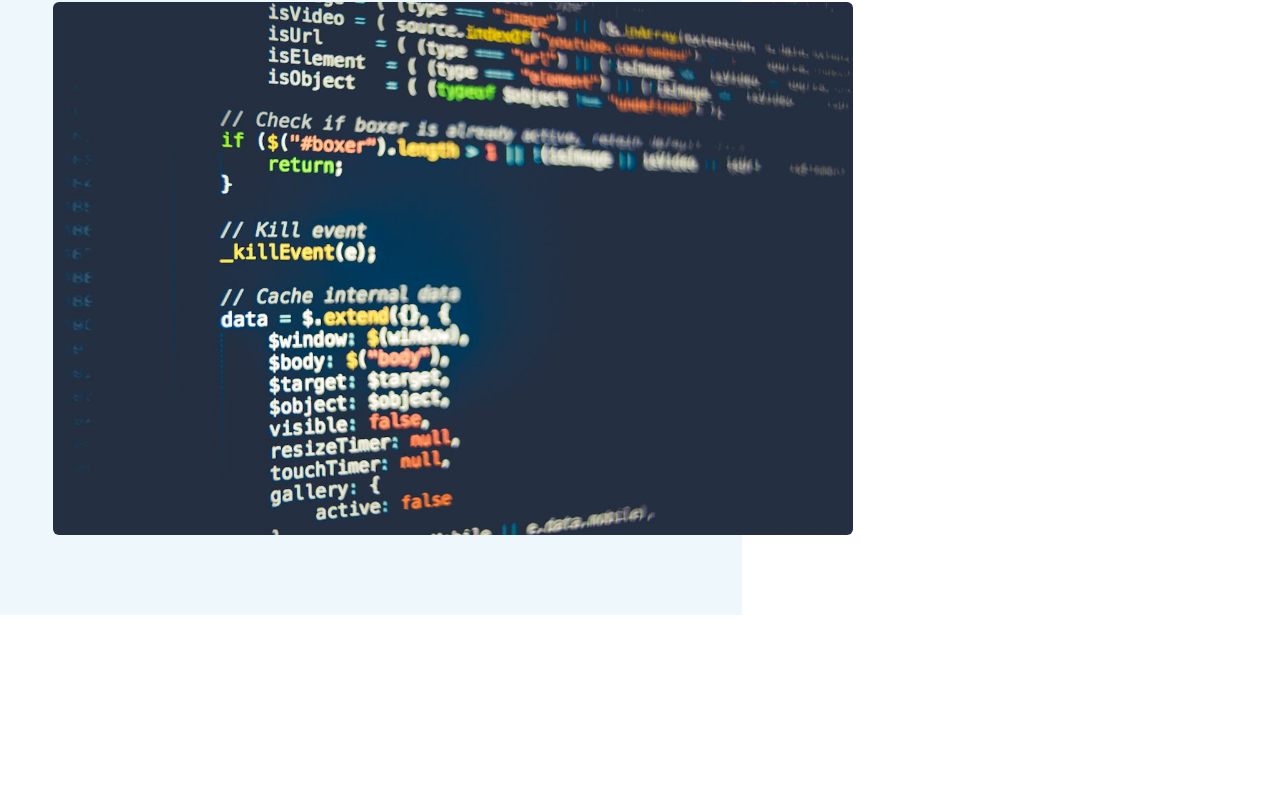
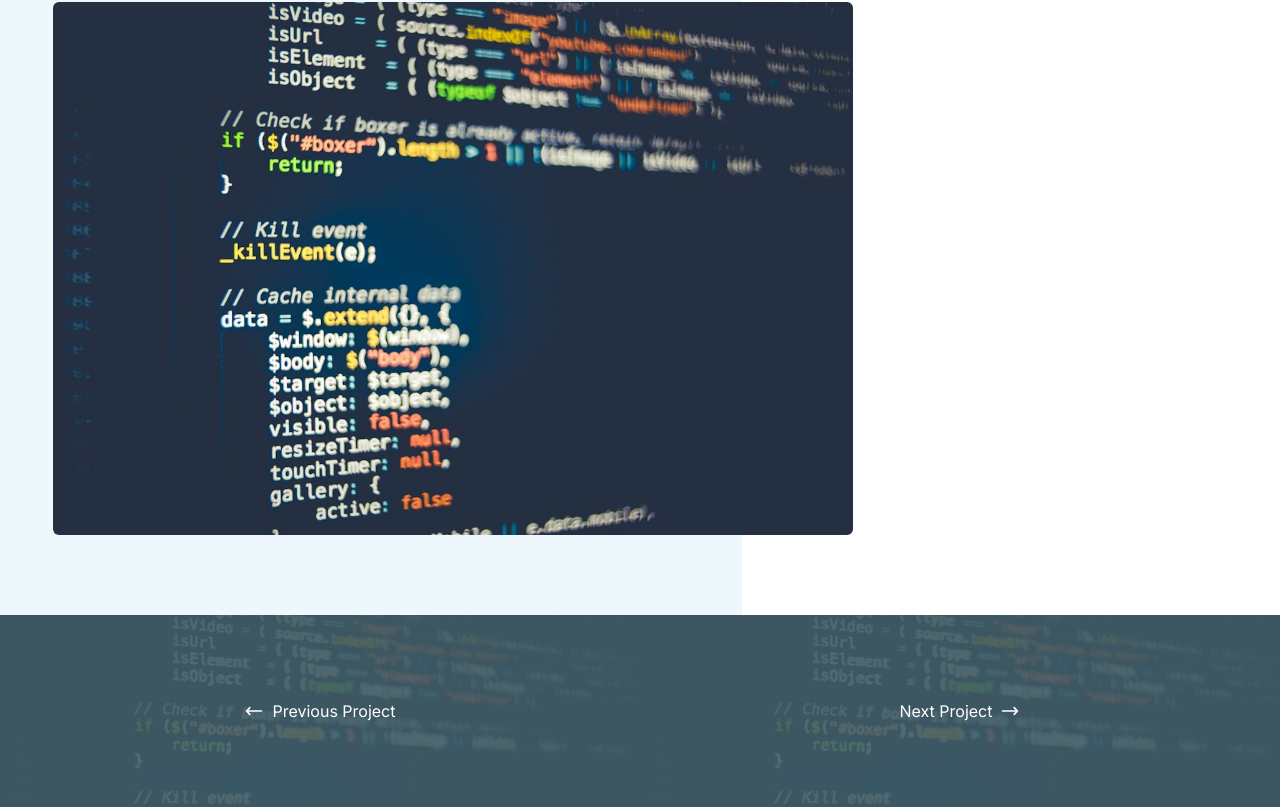
Before and after one commit to misiek869/portfolio, a Next.js app: page /portfoliodetail/1 in a window 1280 px wide. Shown: the part 1187-1994 px from the top of the page. Before the commit the page ends 1802 px from the top, so only its background shows below. Built offline with nearby package versions, Linux system fonts and the light colour scheme.

Commit message:
add next and prev project link

```diff
--- a/src/app/page/portfolio-design/index.tsx
+++ b/src/app/page/portfolio-design/index.tsx
@@ -9,7 +9,30 @@ type PortfolioDesignProps = {
 	dataArray: DataArrayType[]
 }
 
-const index = ({ data, id, dataArray }: PortfolioDesignProps) => {
+const Index = ({ data, id, dataArray }: PortfolioDesignProps) => {
+	const router = useRouter()
+	const [next, setNext] = useState<number | undefined>()
+	const [prev, setPrev] = useState<number | undefined>()
+
+	// useEffect(() => {
+	// 	if (JSON.parse(id) === dataArray.length - 1) {
+	// 		setNext(0)
+	// 	} else {
+	// 		setNext(JSON.parse(id) + 1)
+	// 	}
+	// 	if (JSON.parse(id) === 0) {
+	// 		setPrev(dataArray.length - 1)
+	// 	} else {
+	// 		setPrev(JSON.parse(id) - 1)
+	// 	}
+	// }, [dataArray.length, id])
+
+	useEffect(() => {
+		const currentIndex = JSON.parse(id)
+		setNext(currentIndex === dataArray.length - 1 ? 0 : currentIndex + 1)
+		setPrev(currentIndex === 0 ? dataArray.length - 1 : currentIndex - 1)
+	}, [dataArray.length, id])
+
 	return (
 		<>
 			<div className='overlay h-[400px] lg:top-[96px] sm:top-0 z-20 border-t border-gray-300'></div>
@@ -94,8 +117,62 @@ const index = ({ data, id, dataArray }: PortfolioDesignProps) => {
 					</div>
 				</div>
 			</div>
+			<div className='relative flex bg-accent-color h-48  text-white'>
+				{prev !== undefined && prev >= 0 && (
+					<div
+						className='group w-1/2 flex items-center justify-center bg-cover'
+						style={{
+							backgroundImage: `url(${dataArray[prev]?.images[0]})`,
+						}}>
+						<a
+							className='flex justify-center group:hover:bg-[#223740] cursor-pointer transition-colors duration-300 bg-[#405B66]  bg-opacity-90 items-center w-full h-full'
+							onClick={() => router.push(`/portfoliodetail/${prev}`)}>
+							<svg
+								xmlns='http://www.w3.org/2000/svg'
+								fill='none'
+								viewBox='0 0 24 24'
+								strokeWidth='2'
+								stroke='currentColor'
+								aria-hidden='true'
+								className='transform transition-transform group-hover:-translate-x-3 duration-300 w-5 h-5 mr-2'>
+								<path
+									strokeLinecap='round'
+									strokeLinejoin='round'
+									d='M7 16l-4-4m0 0l4-4m-4 4h18'></path>
+							</svg>
+							Previous Project
+						</a>
+					</div>
+				)}
+				{next !== undefined && next >= 0 && (
+					<div
+						className='group w-1/2 flex items-center justify-center bg-cover'
+						style={{
+							backgroundImage: `url(${dataArray[next]?.images[0]})`,
+						}}>
+						<a
+							className='flex justify-center group:hover:bg-[#223740] cursor-pointer transition-colors duration-300 bg-[#405B66]  bg-opacity-90 items-center w-full h-full'
+							onClick={() => router.push(`/portfoliodetail/${next}`)}>
+							Next Project
+							<svg
+								xmlns='http://www.w3.org/2000/svg'
+								fill='none'
+								viewBox='0 0 24 24'
+								stroke-width='2'
+								stroke='currentColor'
+								aria-hidden='true'
+								className='transform transition-transform group-hover:translate-x-3 duration-300 w-5 h-5 ml-2'>
+								<path
+									strokeLinecap='round'
+									strokeLinejoin='round'
+									d='M17 8l4 4m0 0l-4 4m4-4H3'></path>
+							</svg>
+						</a>
+					</div>
+				)}
+			</div>
 		</>
 	)
 }
 
-export default index
+export default Index
```
